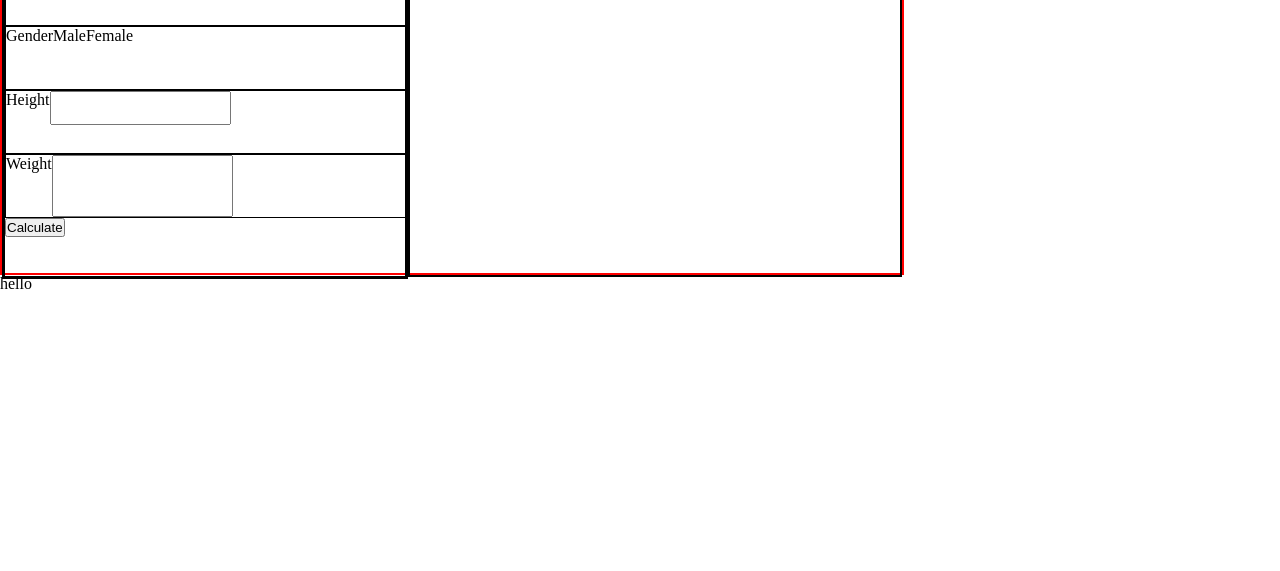
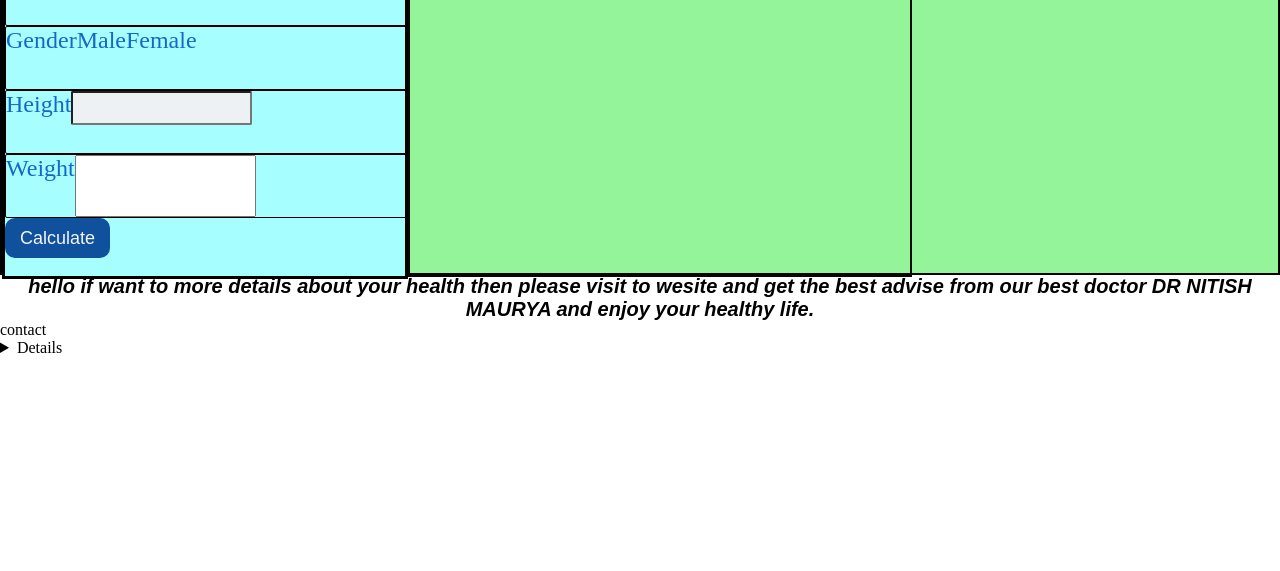
Before and after one commit to nitishmaurya320/Health_care, a plain HTML site: page index.html in a window 1280 px wide. Shown: the part 229-800 px from the top of the page. Drawn offline with Linux system fonts and the light colour scheme.

Commit message:
stylechange

```diff
--- a/index.html
+++ b/index.html
@@ -40,6 +40,28 @@
         <div class="weight">
             <P>Weight</P>
         <input name="weight" id="input_weight" type="text">
+        <style>
+            button {
+                background-color: rgb(15, 81, 156);
+                color: #f5f5f5;
+                cursor: pointer;
+                height: 40px;
+                width: 105px;
+                border-radius: 10px;
+                border: none;
+                font-size: large;
+            }
+            button:hover {
+                  opacity: 0.8;
+            }
+            button:active {
+                background-color: #f5f5f5 ;
+                color :rgb(15, 81, 156);
+                font-size: medium;
+
+            }
+
+        </style>
         </div>
         <div id="calculate"><button id="caluu">Calculate</button></div>
 
@@ -47,7 +69,26 @@
     <div class="result"> <h1>Your BMI is<p class="ans">0</p></h1>
     </div>
 </div>
-<p>hello</p>
+     <style>
+        .title{
+            font-family: Arial;
+            font-size: 20px;
+            font-weight: bold;
+            font-style: oblique;
+            text-align: center;
+        }
+     </style>
+<p class="title">
+    hello if want to more details about your health then
+    please visit to wesite and get the best advise from our best doctor
+    DR NITISH MAURYA and enjoy your healthy life.
+</p>
+<p>
+    contact <details>
+        mob no :523600032
+
+    </details>
+</p>
 
 
 </body>
--- a/style.css
+++ b/style.css
@@ -9,8 +9,7 @@ height: 100px;
 justify-content: center;
 align-items: center;
 display: flex;
-background-color: #2E5077;
-
+background-color: #1a69c4;
 }
 .menubar{
     margin-left: 30%;
@@ -20,7 +19,7 @@ background-color: #2E5077;
 
     border: solid 2px black;
     justify-content: space-between;
-    color: white;
+    color: rgb(255, 255, 255);
     font-size: 17px;
 
 
@@ -29,33 +28,44 @@ background-color: #2E5077;
     height: 400px;
     width: 400px;
     border: solid 3px black;
+    background-color: rgb(167, 254, 255);
 }
 .headingbmi{
     width: 400px;
     height: 80px;
     border: solid black 3px;
     font-size: 50px;
+    color: rgb(33, 199, 205);
 }
 .height,.weight,.age,.gender,.calculate{
     width: 400px;
     height: 62px;
     border: solid 1px black;
     display: flex;
+    color: #1668c6;
+    border-radius: 2px;
+    font-size: x-large;
+
+
 
 }
 .input-age,.input-gender,.input-height,.input-weight{
     height: 30px;
+    background-color: rgb(238, 241, 243);
+    border-radius: 2px;
+
 }
 
 .result{
     width: 500px;
     height: 400px;
-    border: solid black 2px;
+    border: solid rgb(8, 7, 7) 2px;
 
 }
 .container{
     display: flex;
-    width: 900px;
     height: 400px;
-    border: solid red 2px;
+    border: solid rgb(1, 1, 1) 2px;
+    background-color: rgb(148, 244, 154);
+    color: rgb(21, 21, 219);
 }
```
